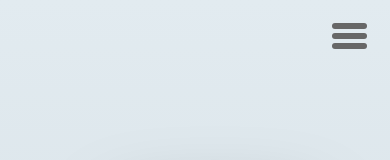
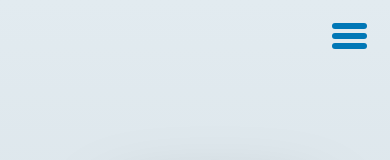
Before and after one commit to Algoture/Beat-Blend, a plain HTML site: page index.html in a window 390 px wide. In both pictures the pointer is over the element 349 px from the left and 26 px from the top of the page. Shown: the top 160 px of the page. Drawn offline with Linux system fonts and the light colour scheme.

Commit message:
Change in hamburger hover

```diff
--- a/style.css
+++ b/style.css
@@ -31,6 +31,11 @@ body {
   background-color: #676767;
   border-radius: 10px;
   transition: all 0.3s ease;
+}
+#hamburger:hover .bar{
+  background-color: #0077b6;
+  transition: all 0.3s ease;
+
 }
 .positive {
   transform: translateY(10px) rotate(45deg);
```
